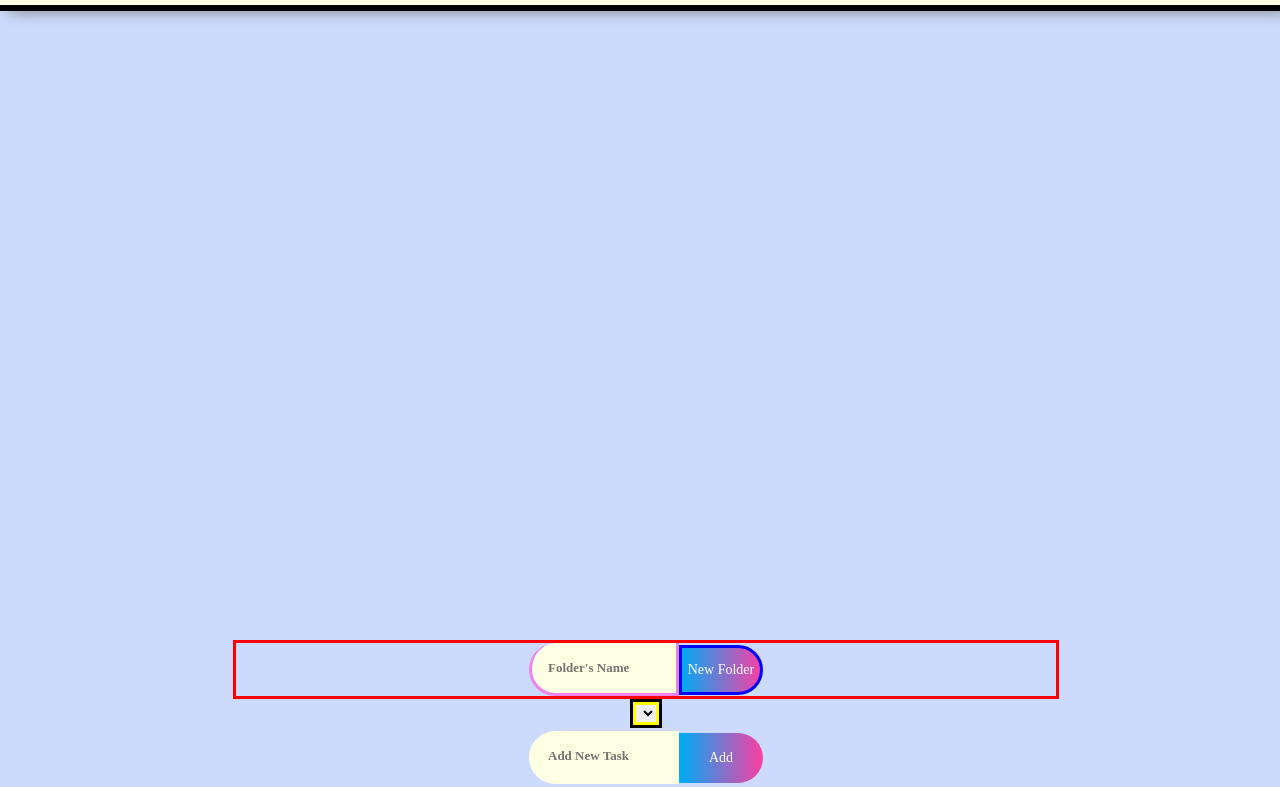
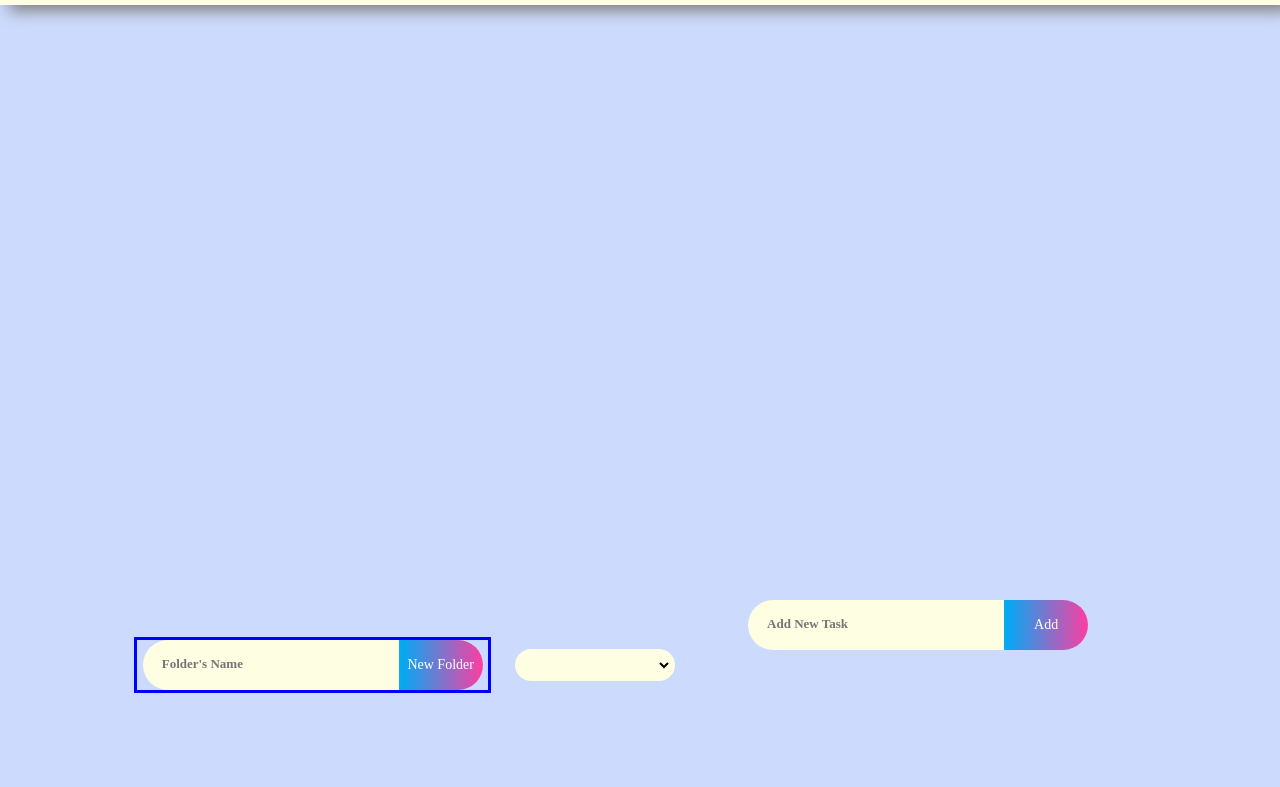
Before and after one commit to techmefr/done-us, a plain HTML site: page index.html in a window 1280 px wide. Shown: the part 83-870 px from the top of the page. After the commit the page ends 800 px from the top, so only its background shows below. Drawn offline with Linux system fonts and the light colour scheme.

Commit message:
Travail de l'après midi du 4 octobre 2023

```diff
--- a/contact.css
+++ b/contact.css
@@ -23,6 +23,7 @@ box-shadow: 10px 5px 15px 1px grey;
 }
 
 .logo {
+transition: transform .4s;
 border-radius: 70%;
 height: 8vh;
 width: 8vh;
@@ -31,6 +32,12 @@ margin-top: 0.5vh;
 align-items: flex-start;;
 
 }
+
+.logo:hover {
+    -ms-transform: scale(1.2);
+    -webkit-transform: scale(1.2);
+    transform: scale(1.2);
+    }
 
 #contactUs {
     display: flex;
@@ -46,7 +53,8 @@ align-items: flex-start;;
     flex-direction: column;
     justify-content: center;
     align-items: center;
-    margin: 20px auto 90px;
+    margin: 40px auto 90px;
+    gap:0.5rem;
 }
 
 input {
@@ -57,6 +65,7 @@ input {
     background-color: #FEFEE3;
     border-radius: 30px;
     padding-left: 20px;
+    box-shadow: 10px 5px 15px 1px grey;
 }
 
 #contact #Submit {
@@ -69,18 +78,34 @@ input {
 }
 
 #messageSize {
-    height: 6rem;
     overflow-wrap: break-word;
     background-color: #FEFEE3;
+    height: 15vh;;
+    width: 35vh;
+    border: none;
+    outline: none;
+    background-color: #FEFEE3;
+    border-radius: 30px;
+    padding-left: 20px;
+    box-shadow: 10px 5px 15px 1px grey;
 }
 
 .submitBtn {
     text-decoration: none;
+    position: relative;
+    border: none;
     font-size: 14px;
+    font-family: inherit;
+    color: #fff;
+    min-width: 5em;
+    width: 6em;
+    height: 50px;
+    text-align: center;
     background: linear-gradient(90deg, #03a9f4, #f441a5, #ffeb3b, #03a9f4);
     background-size: 300%;
     border-radius: 2rem;
-    margin-bottom: 10px;
+    margin-top:1.8rem;
+    cursor: pointer;
 }
 .navigation {
     background-color: FEFEE3;
--- a/script.js
+++ b/script.js
@@ -13,6 +13,22 @@ document.addEventListener("DOMContentLoaded", function() {
         const taskItem = document.createElement("li");
         taskItem.textContent = taskText;
 
+        // Début de la fonction pour supprimer les tâches
+
+        let span = document.createElement("span");
+        span.innerHTML="\u00d7";
+        taskItem.appendChild(span);
+
+        span.addEventListener ("click", function (e) {
+            if (e.target.tagName === "SPAN") {
+                e.target.parentElement.remove();
+                saveData();
+            }
+            saveData ()
+        }, false);
+
+        // Fin de la fonction pour supprimer les tâches
+
         const taskDiv = document.createElement("div");
         taskDiv.appendChild(taskItem);
 
@@ -21,13 +37,18 @@ document.addEventListener("DOMContentLoaded", function() {
         if (customFolderList) {
             const taskListDiv = customFolderList.querySelector("ul");
             taskListDiv.appendChild(taskDiv);
+            taskInput.value = "";
+            saveData ();
         } else {
             alert("Le dossier personnalisé n'existe pas.");
+            saveData ();
         }
 
         taskInput.value = "";
         saveData ();
     });
+
+
 
     const newFolderNameInput = document.getElementById("newFolderName");
     const createFolderButton = document.getElementById("createFolder");
@@ -41,10 +62,26 @@ document.addEventListener("DOMContentLoaded", function() {
         newTaskListDiv.classList.add("task-list");
         newTaskListDiv.id = folderName + "Tasks";
 
+        // Début de la fonction pour supprimer les catégories
+
+        let span = document.createElement("span");
+        span.innerHTML="\u00d7";
+        newTaskListDiv.appendChild(span);
+
+        span.addEventListener ("click", function (e) {
+            if (e.target.tagName === "SPAN") {
+                e.target.parentElement.remove();
+                saveData();
+            }
+        }, false);
+
+         // Fin de la fonction pour supprimer les catégories
+
         const folderTitle = document.createElement("h2");
         folderTitle.textContent = newFolderNameInput.value.trim();
 
         const folderTaskList = document.createElement("ul");
+
 
         newTaskListDiv.appendChild(folderTitle);
         newTaskListDiv.appendChild(folderTaskList);
@@ -57,6 +94,7 @@ document.addEventListener("DOMContentLoaded", function() {
         option.value = folderName;
         option.textContent = folderTitle.textContent;
         selectElement.appendChild(option);
+
     });
     saveData ();
 });
--- a/style.css
+++ b/style.css
@@ -26,6 +26,7 @@ box-shadow: 10px 5px 15px 1px grey;
 }
 
 .logo {
+transition: transform .4s;
 border-radius: 70%;
 height: 8vh;
 width: 8vh;
@@ -34,34 +35,62 @@ margin-top: 0.5vh;
 align-items: flex-start;;
 }
 
+.logo:hover {
+-ms-transform: scale(1.2);
+-webkit-transform: scale(1.2);
+transform: scale(1.2);
+}
+
 nav img {
+    transition: transform .4s;
     height: 8vh;
     width: 8vh;
     margin-right: 1.5vh;
     cursor: pointer;
 }
 
+nav img:hover {
+    -ms-transform: scale(1.2);
+    -webkit-transform: scale(1.2);
+    transform: scale(1.2);
+}
+
 /* BODY CSS STYLE */
 
 .todo-app {
-    border: 3px solid black;
+    border: 3px solid transparent;
+}
+
+.globalContainer {
+    border: 3px solid transparent;
+    background-color: transparent;
+    height: 50px;
+    position: absolute;
+    bottom: 3%;
+    width: 100%;
+    display: flex;
+    justify-content: space-around;
+    align-items: center;
+    padding-bottom: 1.3vh;
+    padding: 0px;
+    flex-direction: column;
 }
 
 .task-input {
     border: 3px solid transparent;
     background-color: transparent;
     bottom: 3%;
-    width: 80%;
-    /* flex-wrap: wrap; */
+    width: 100vw;
     display: flex;
     justify-content: center;
     align-items: center;
     margin-bottom: 5rem;
+    margin-right: 1rem;
 }
 
 #task {
     border: 3px solid transparent;
-    width: 8rem;
+    width: 70vw;
     height: 50px;
     float: left;
     font: bold 13px 'ubuntu';
@@ -70,11 +99,12 @@ nav img {
     outline: none;
     padding-left: 1rem;
     border-radius: 2rem 0px 0px 2rem;
+    box-sizing: border-box;
 }
 
 #newFolderName {
-    border: 3px solid violet;
-    width: 8rem;
+    border: 3px solid transparent;
+    width: 70vw;
     height: 50px;
     float: left;
     font: bold 13px 'ubuntu';
@@ -82,9 +112,8 @@ nav img {
     border-top-style: none;
     outline: none;
     padding-left: 1rem;
-    border-radius: 2rem;
-    margin-right: 10;
     border-radius: 2rem 0px 0px 2rem;
+    box-sizing: border-box;
 }
 
 #addTask {
@@ -92,40 +121,33 @@ nav img {
 }
 
 .categoryList{
-    border: 3px solid black;
+    border: 3px solid transparent;
+    margin: 0.3rem;
+    margin-right: 1rem;
+
 }
 
 #taskCategory {
-    border: 3px solid yellow;
+    border: 3px solid transparent;
+    width: 50vw;
+    padding-left: 0.5rem;
+    border-radius: 1rem;
+    background-color: #FEFEE3;
+    font: bold 13px 'ubuntu';
 }
 
 .new-folder {
-    border: 3px solid red;
+    border: 3px solid transparent;
     background-color: transparent;
-    width: 80%;
+    width: 100vw;
     display: flex;
     justify-content: center;
     align-items: center;
+    margin-right: 1rem;
 }
 
 #createFolder {
-    border: 3px solid blue;
-}
-
-.globalContainer {
     border: 3px solid transparent;
-    background-color: transparent;
-    height: 50px;
-    position: absolute;
-    bottom: 3%;
-    width: 80%;
-    display: flex;
-    justify-content: space-around;
-    align-items: center;
-    padding-bottom: 1.3vh;
-    padding: 0px;
-    margin-left: 10%;
-    flex-direction: column;
 }
 
 label {
@@ -146,4 +168,103 @@ button {
     background: linear-gradient(90deg, #03a9f4, #f441a5, #ffeb3b, #03a9f4);
     background-size: 300%;
     border-radius: 0px 2rem 2rem 0px;
+    cursor: pointer;
 }
+
+span {
+    position: relative;
+    right: 0;
+    top: 5px;
+    width: 40px;
+    height: 40px;
+    font-size: 40px;
+    color: blue;
+    line-height: 40px;
+    text-align: center;
+    border-radius: 50px;
+}
+span:hover {
+    background-color: yellow;
+}
+
+/* MEDIA QUERIES */
+
+@media screen and (min-width:600px) {
+
+    .globalContainer {
+    border: 3px solid transparent;
+    background-color: transparent;
+    height: 50px;
+    position: absolute;
+    bottom: 3%;
+    width: 80%;
+    display: flex;
+    justify-content: space-around;
+    align-items: center;
+    padding-bottom: 1.3vh;
+    padding: 0px;
+    margin-left: 10%;
+    flex-direction: row;
+    };
+
+    .task-input {
+        border: 3px solid red;
+        margin: 0;
+        background-color: transparent;
+        width: 20rem;
+        display: flex;
+        justify-content: center;
+        align-items: center;
+        box-sizing: border-box;
+        width: 100%;
+    }
+
+    .new-folder {
+        border: 3px solid blue;
+        background-color: transparent;
+        width: 20rem;
+        display: flex;
+        justify-content: center;
+        align-items: center;
+        box-sizing: border-box;
+        width: 100%;
+    }
+
+    #taskCategory {
+        border: 3px solid transparent;
+        height: 2rem;
+        width: 10rem;
+        padding-left: 0.5rem;
+        border-radius: 1rem;
+        background-color: #FEFEE3;
+        font: bold 13px 'ubuntu';
+    }
+
+    #task {
+        border: 3px solid transparent;
+        width: 20vw;
+        height: 50px;
+        float: left;
+        font: bold 13px 'ubuntu';
+        background: #FEFEE3;
+        border-top-style: none;
+        outline: none;
+        padding-left: 1rem;
+        border-radius: 2rem 0px 0px 2rem;
+    }
+
+    #newFolderName {
+        border: 3px solid transparent;
+        width: 20vw;
+        height: 50px;
+        float: left;
+        font: bold 13px 'ubuntu';
+        background: #FEFEE3;
+        border-top-style: none;
+        outline: none;
+        padding-left: 1rem;
+        border-radius: 2rem;
+        margin-right: 10;
+        border-radius: 2rem 0px 0px 2rem;
+    }
+}
```
